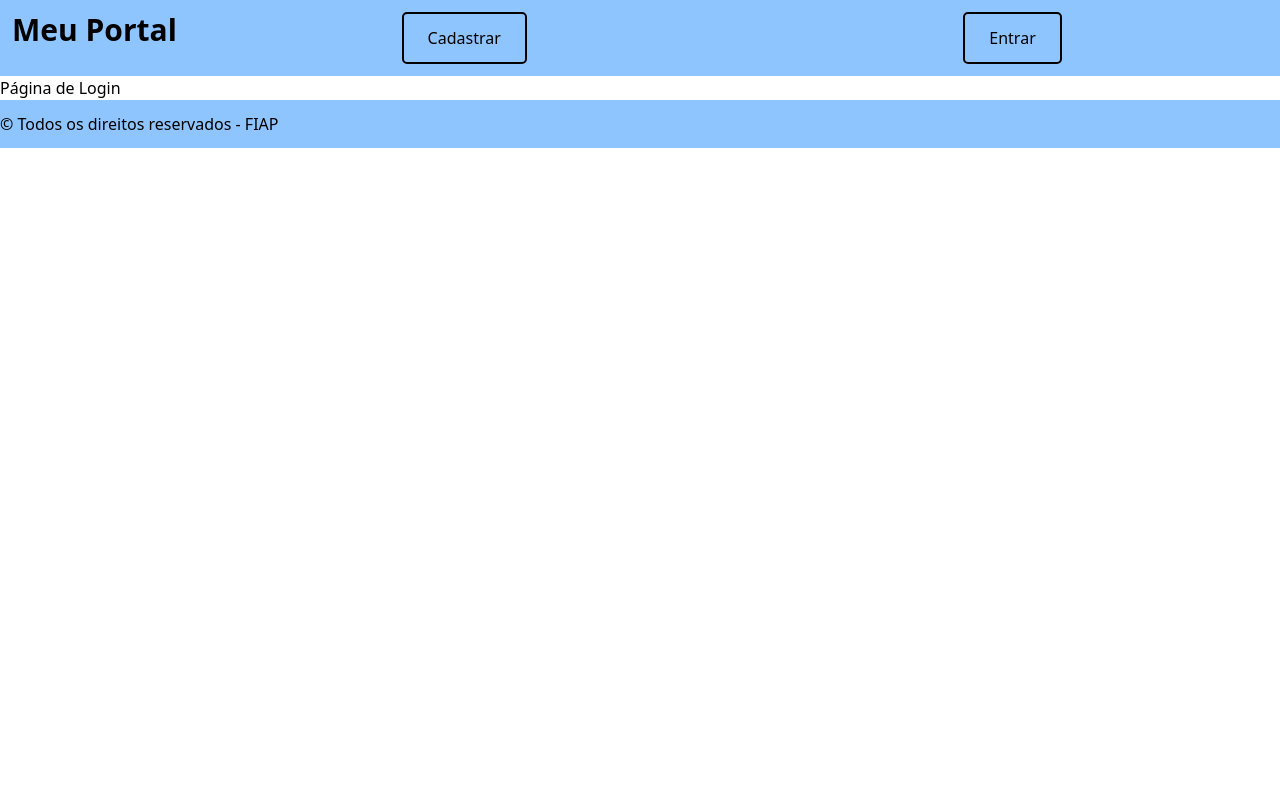
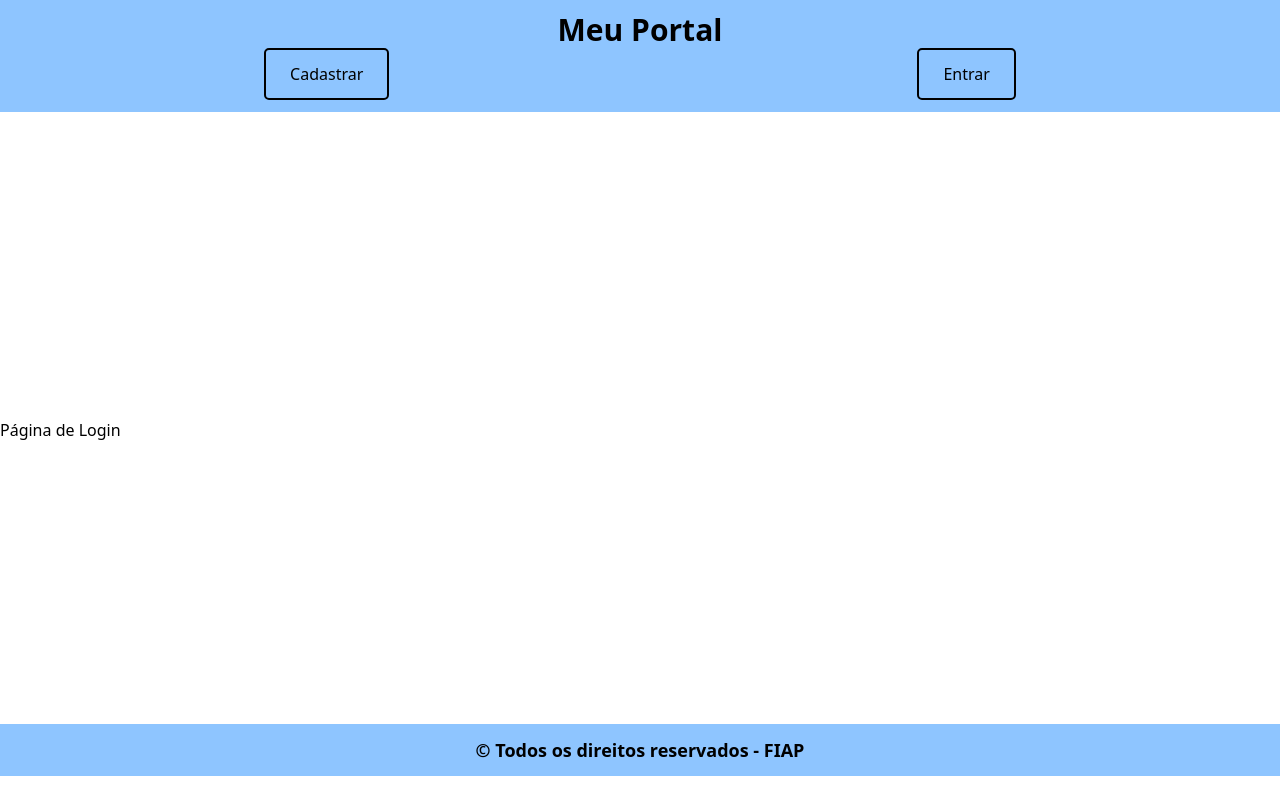
Before and after one commit to EnzoOkuizumiFiap/Login-Cadastro-Checkpoint-5, a React (Vite) app in the folder access-control-cp/: page / in a window 1280 px wide. Built offline with nearby package versions, Linux system fonts and the light colour scheme.

Commit message:
Formatando a estilização do cabeçalho e do rodapé

```diff
--- a/access-control-cp/src/components/Rodape/rodape.tsx
+++ b/access-control-cp/src/components/Rodape/rodape.tsx
@@ -2,8 +2,8 @@ import Menu from "../Menu/Menu";
 
 export default function Rodape() {
     return(
-        <header>
+        <footer>
             <p>&copy; Todos os direitos reservados - FIAP</p>
-        </header>
+        </footer>
     );
 }
--- a/access-control-cp/src/globals.css
+++ b/access-control-cp/src/globals.css
@@ -4,16 +4,19 @@
     scroll-behavior:smooth;
 }
 
-@layer {
+@layer{
+    .container{
+        @apply w-screen flex flex-col justify-between h-screen;
+
         & header{
-        @apply w-screen flex bg-blue-300 py-3 ;
+            @apply w-screen flex flex-col bg-blue-300 py-3 mb-6 text-center;
 
             & h1{
-            @apply w-50 text-3xl font-bold ml-3;
+                @apply text-3xl font-bold;
             }
 
             & .menu{
-            @apply w-full flex justify-around;
+                @apply w-screen flex justify-around;
 
                 & a{
                 @apply bg-blue-300 px-6 py-3 text-center border-2 rounded-[5px] m-auto;
@@ -24,4 +27,13 @@
                 }
             }
         }
+
+        & footer{
+            @apply w-screen flex flex-col bg-blue-300 py-3 mb-6 text-center;
+
+            & p{
+                @apply text-lg font-bold;
             }
+        }
+    }
+}
--- a/access-control-cp/src/main.jsx
+++ b/access-control-cp/src/main.jsx
@@ -11,7 +11,7 @@ import Error from './routes/Error/index.tsx'
 const router = createBrowserRouter([
   {path:"/", element: <App/>, errorElement:<Error/>, children:[
     {path:"/", element:<Login/>},
-    {path:"cadastro", element:<Cadastro/>},
+    {path:"/cadastro", element:<Cadastro/>},
   ]}
 ])
 
```
Lines whose indentation alone changed are shown as unchanged.
